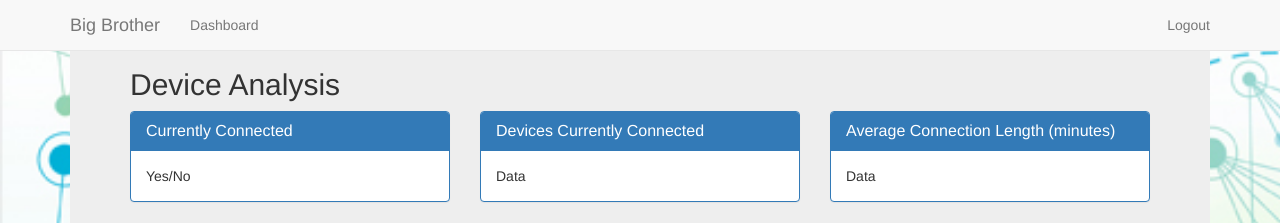
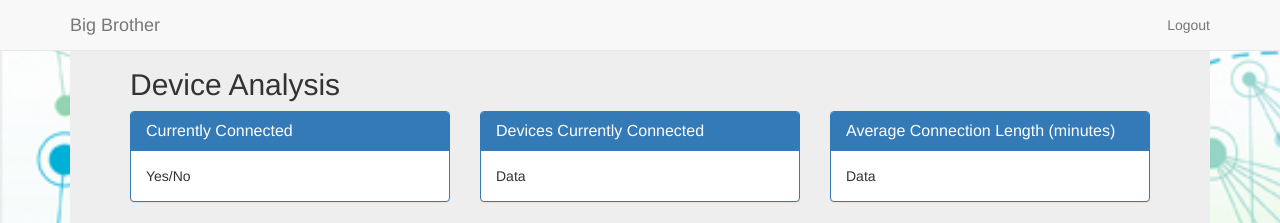
Before and after one commit to jagsgill/cs319-server-dashboard, a Django app: template web_app/templates/analysis.html in a window 1280 px wide. Shown: the top 223 px of the page. Run offline with Django 3.2, Linux system fonts and the light colour scheme; the template is opened without the code that fills it, so the values that code supplies are empty; some libraries are stand-ins or nearby versions.

Commit message:
minor change to analysis html

```diff
--- a/web_app/templates/analysis.html
+++ b/web_app/templates/analysis.html
@@ -40,14 +40,9 @@
           <a class="navbar-brand" href="http://localhost:8000/dashboard/">Big Brother</a>
         </div>
         <div id="navbar" class="navbar-collapse collapse">
-          <ul class="nav navbar-nav">
-            <li class="not-active"><a href="http://localhost:8000/dashboard/">Dashboard</a></li>
-          </ul>
-
           <ul class="nav navbar-nav navbar-right">
             <li><a href="../logout">Logout</a></li>
           </ul>
-
         </div><!--/.nav-collapse -->
       </div>
     </nav>
```
